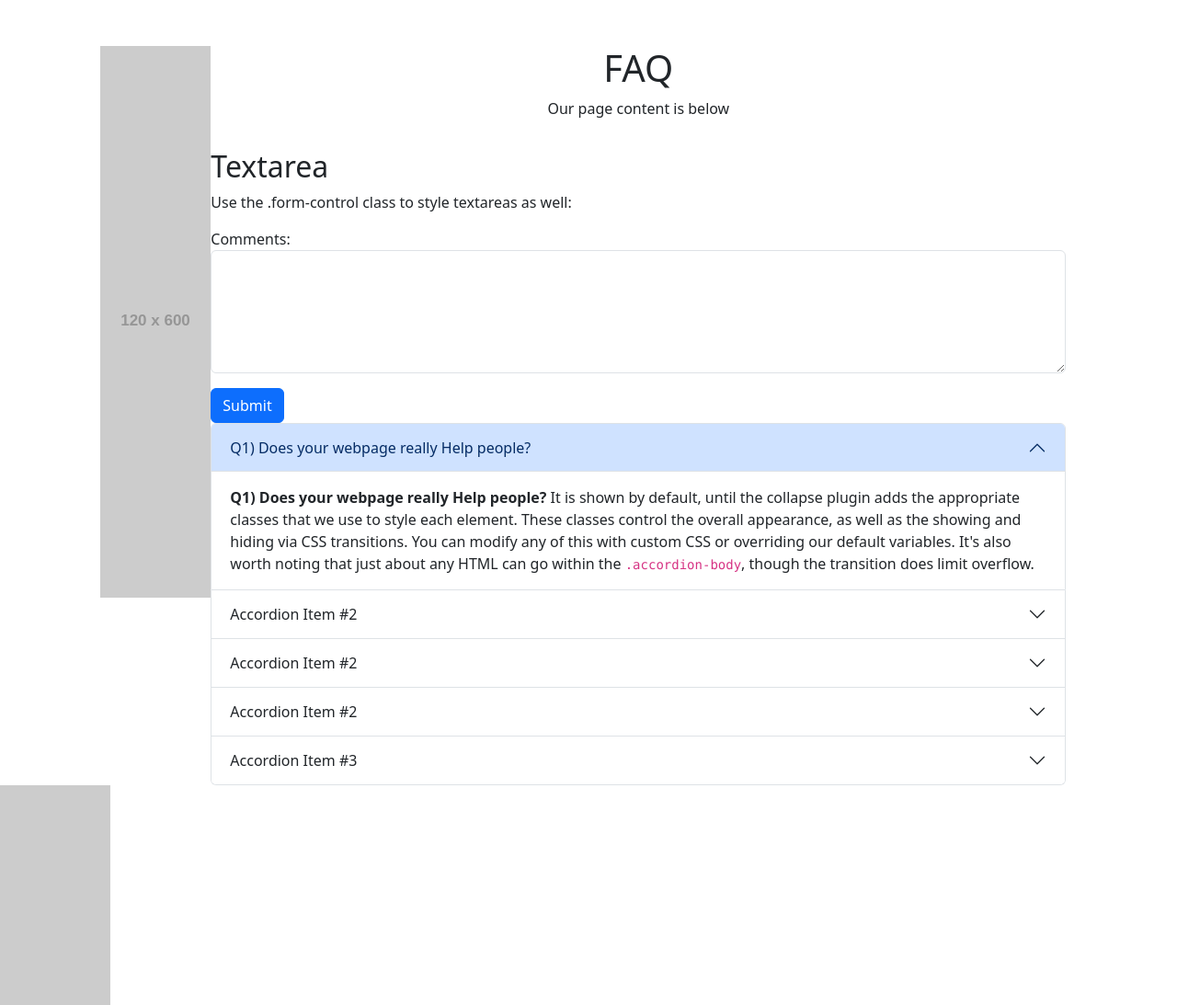
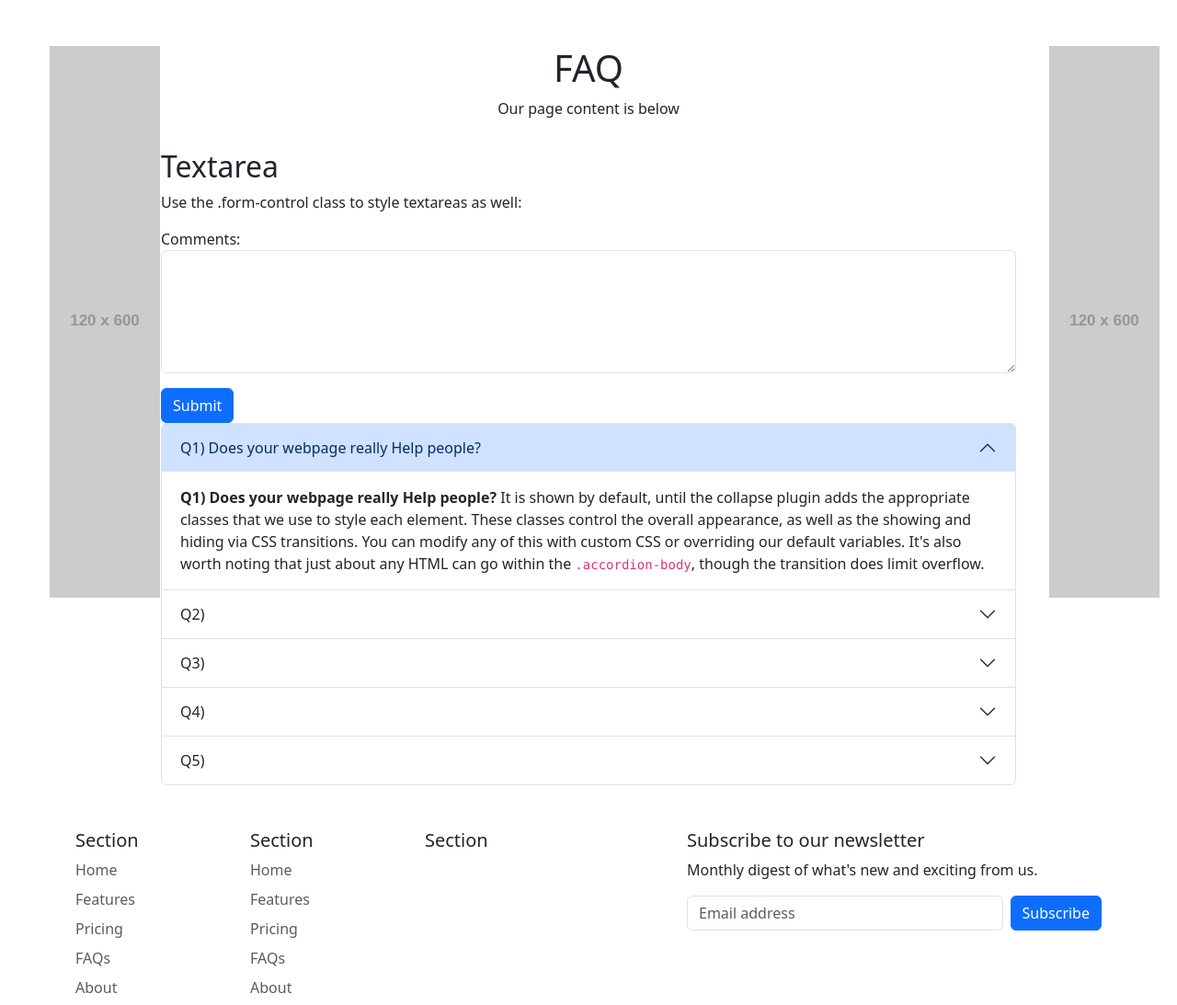
Before and after one commit to tomlinc98/IT-Site-Project, a Django app: page /faq in a window 1280 px wide. Shown: the part 83-1176 px from the top of the page at 92% size. Run offline with Django 4.2, Linux system fonts and the light colour scheme; grey boxes labelled with a size stand in for pictures from a placeholder-image service; some libraries are stand-ins or nearby versions.

Commit message:
faq fixes

```diff
--- a/IT_Site/base/templates/base/faq.html
+++ b/IT_Site/base/templates/base/faq.html
@@ -28,78 +28,99 @@
       <button type="submit" class="btn btn-primary">Submit</button>
     </div>
 
-      </body>
-      </html>
-
-
-
-
-
     <div class="accordion" id="accordionExample">
       <div class="accordion-item">
         <h2 class="accordion-header" id="headingOne">
-            <button class="accordion-button" type="button" data-bs-toggle="collapse" data-bs-target="#collapseOne" aria-expanded="true" aria-controls="collapseOne">
+          <button class="accordion-button" type="button" data-bs-toggle="collapse" data-bs-target="#collapseOne"
+            aria-expanded="true" aria-controls="collapseOne">
             Q1) Does your webpage really Help people?
           </button>
         </h2>
-          <div id="collapseOne" class="accordion-collapse collapse show" aria-labelledby="headingOne" data-bs-parent="#accordionExample">
+        <div id="collapseOne" class="accordion-collapse collapse show" aria-labelledby="headingOne"
+          data-bs-parent="#accordionExample">
           <div class="accordion-body">
-              <strong>Q1) Does your webpage really Help people?</strong> It is shown by default, until the collapse plugin adds the appropriate classes that we use to style each element. These classes control the overall appearance, as well as the showing and hiding via CSS transitions. You can modify any of this with custom CSS or overriding our default variables. It's also worth noting that just about any HTML can go within the <code>.accordion-body</code>, though the transition does limit overflow.
+            <strong>Q1) Does your webpage really Help people?</strong> It is shown by default, until the collapse plugin
+            adds the appropriate classes that we use to style each element. These classes control the overall
+            appearance, as well as the showing and hiding via CSS transitions. You can modify any of this with custom
+            CSS or overriding our default variables. It's also worth noting that just about any HTML can go within the
+            <code>.accordion-body</code>, though the transition does limit overflow.
           </div>
         </div>
       </div>
       <div class="accordion-item">
         <h2 class="accordion-header" id="headingTwo">
-            <button class="accordion-button collapsed" type="button" data-bs-toggle="collapse" data-bs-target="#collapseTwo" aria-expanded="false" aria-controls="collapseTwo">
-              Accordion Item #2
+          <button class="accordion-button collapsed" type="button" data-bs-toggle="collapse"
+            data-bs-target="#collapseTwo" aria-expanded="false" aria-controls="collapseTwo">
+            Q2)
           </button>
         </h2>
-          <div id="collapseTwo" class="accordion-collapse collapse" aria-labelledby="headingTwo" data-bs-parent="#accordionExample">
+        <div id="collapseTwo" class="accordion-collapse collapse" aria-labelledby="headingTwo"
+          data-bs-parent="#accordionExample">
           <div class="accordion-body">
-              <strong>This is the second item's accordion body.</strong> It is hidden by default, until the collapse plugin adds the appropriate classes that we use to style each element. These classes control the overall appearance, as well as the showing and hiding via CSS transitions. You can modify any of this with custom CSS or overriding our default variables. It's also worth noting that just about any HTML can go within the <code>.accordion-body</code>, though the transition does limit overflow.
-            </div>
-          </div>
-        </div>
-        <div class="accordion-item">
-            <h2 class="accordion-header" id="headingTwo">
-              <button class="accordion-button collapsed" type="button" data-bs-toggle="collapse" data-bs-target="#collapseTwo" aria-expanded="false" aria-controls="collapseTwo">
-                Accordion Item #2
-              </button>
-            </h2>
-            <div id="collapseTwo" class="accordion-collapse collapse" aria-labelledby="headingTwo" data-bs-parent="#accordionExample">
-              <div class="accordion-body">
-                <strong>This is the second item's accordion body.</strong> It is hidden by default, until the collapse plugin adds the appropriate classes that we use to style each element. These classes control the overall appearance, as well as the showing and hiding via CSS transitions. You can modify any of this with custom CSS or overriding our default variables. It's also worth noting that just about any HTML can go within the <code>.accordion-body</code>, though the transition does limit overflow.
-              </div>
-            </div>
-          </div>
-          <div class="accordion-item">
-            <h2 class="accordion-header" id="headingTwo">
-              <button class="accordion-button collapsed" type="button" data-bs-toggle="collapse" data-bs-target="#collapseTwo" aria-expanded="false" aria-controls="collapseTwo">
-                Accordion Item #2
-              </button>
-            </h2>
-            <div id="collapseTwo" class="accordion-collapse collapse" aria-labelledby="headingTwo" data-bs-parent="#accordionExample">
-              <div class="accordion-body">
-                <strong>This is the second item's accordion body.</strong> It is hidden by default, until the collapse plugin adds the appropriate classes that we use to style each element. These classes control the overall appearance, as well as the showing and hiding via CSS transitions. You can modify any of this with custom CSS or overriding our default variables. It's also worth noting that just about any HTML can go within the <code>.accordion-body</code>, though the transition does limit overflow.
+            <strong>This is the second item's accordion body.</strong> It is hidden by default, until the collapse
+            plugin adds the appropriate classes that we use to style each element. These classes control the overall
+            appearance, as well as the showing and hiding via CSS transitions. You can modify any of this with custom
+            CSS or overriding our default variables. It's also worth noting that just about any HTML can go within the
+            <code>.accordion-body</code>, though the transition does limit overflow.
           </div>
         </div>
       </div>
       <div class="accordion-item">
         <h2 class="accordion-header" id="headingThree">
-            <button class="accordion-button collapsed" type="button" data-bs-toggle="collapse" data-bs-target="#collapseThree" aria-expanded="false" aria-controls="collapseThree">
-              Accordion Item #3
+          <button class="accordion-button collapsed" type="button" data-bs-toggle="collapse"
+            data-bs-target="#collapseThree" aria-expanded="false" aria-controls="collapseThree">
+            Q3)
           </button>
         </h2>
-          <div id="collapseThree" class="accordion-collapse collapse" aria-labelledby="headingThree" data-bs-parent="#accordionExample">
+        <div id="collapseThree" class="accordion-collapse collapse" aria-labelledby="headingThree"
+          data-bs-parent="#accordionExample">
           <div class="accordion-body">
-              <strong>flow.</strong>
+            <strong>This is the second item's accordion body.</strong> It is hidden by default, until the collapse
+            plugin adds the appropriate classes that we use to style each element. These classes control the overall
+            appearance, as well as the showing and hiding via CSS transitions. You can modify any of this with custom
+            CSS or overriding our default variables. It's also worth noting that just about any HTML can go within the
+            <code>.accordion-body</code>, though the transition does limit overflow.
+          </div>
+        </div>
+      </div>
+      <div class="accordion-item">
+        <h2 class="accordion-header" id="headingFour">
+          <button class="accordion-button collapsed" type="button" data-bs-toggle="collapse"
+            data-bs-target="#collapseFour" aria-expanded="false" aria-controls="collapseFour">
+            Q4)
+          </button>
+        </h2>
+        <div id="collapseFour" class="accordion-collapse collapse" aria-labelledby="headingFour"
+          data-bs-parent="#accordionExample">
+          <div class="accordion-body">
+            <strong>This is the second item's accordion body.</strong> It is hidden by default, until the collapse
+            plugin adds the appropriate classes that we use to style each element. These classes control the overall
+            appearance, as well as the showing and hiding via CSS transitions. You can modify any of this with custom
+            CSS or overriding our default variables. It's also worth noting that just about any HTML can go within the
+            <code>.accordion-body</code>, though the transition does limit overflow.
+          </div>
+        </div>
+      </div>
+      <div class="accordion-item">
+        <h2 class="accordion-header" id="headingFive">
+          <button class="accordion-button collapsed" type="button" data-bs-toggle="collapse"
+            data-bs-target="#collapseFive" aria-expanded="false" aria-controls="collapseFive">
+            Q5)
+          </button>
+        </h2>
+        <div id="collapseFive" class="accordion-collapse collapse" aria-labelledby="headingFive"
+          data-bs-parent="#accordionExample">
+          <div class="accordion-body">
+            <strong>This is the second item's accordion body.</strong> It is hidden by default, until the collapse
+            plugin adds the appropriate classes that we use to style each element. These classes control the overall
+            appearance, as well as the showing and hiding via CSS transitions. You can modify any of this with custom
+            CSS or overriding our default variables. It's also worth noting that just about any HTML can go within the
+            <code>.accordion-body</code>, though the transition does limit overflow.
           </div>
         </div>
       </div>
     </div>
   </div>
 </div>
-    </div>
-   </div>
-  </div>
+
 {% endblock %}
```
Lines whose indentation alone changed are shown as unchanged.
